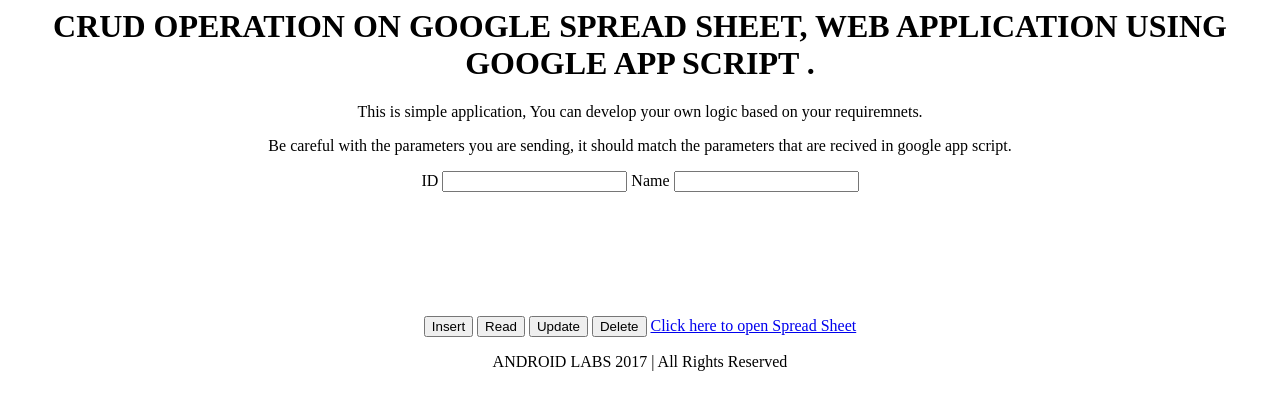
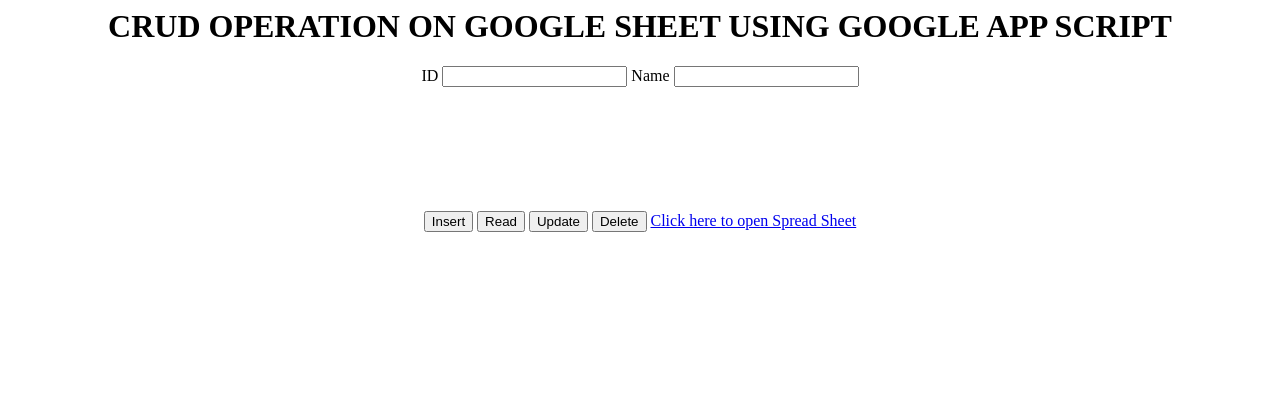
Before and after one commit to Abhinavsharma04/crudgooglesheet, a plain HTML site: page index.html in a window 1280 px wide. Drawn offline with nearby package versions, Linux system fonts and the light colour scheme.

Commit message:
Add files via upload

```diff
--- a/index.html
+++ b/index.html
@@ -39,7 +39,7 @@
 <script src="https://ajax.googleapis.com/ajax/libs/jquery/3.2.0/jquery.min.js"></script>
 <script>
 
-  var script_url = "https://script.google.com/macros/s/AKfycbzH5USmpqM_CoDSxLQvehy21-bpUVBT_nbINlEaXG0P_WURP0JK/exec?";
+  var script_url = "https://script.google.com/macros/s/AKfycbzH5USmpqM_CoDSxLQvehy21-bpUVBT_nbINlEaXG0P_WURP0JK/exec";
 
   // Make an AJAX call to Google Script
   function insert_value() {
@@ -188,10 +188,7 @@
 </head>
 <body>
 <div align="center">
-<h1>CRUD OPERATION ON GOOGLE SPREAD SHEET, WEB APPLICATION USING GOOGLE APP SCRIPT .</h1>
-<p>This is simple application, You can develop your own logic based on your requiremnets.<p>
-<p>Be careful with the parameters you are sending, it should match the parameters that are recived in google app script.</p>
-
+<h1>CRUD OPERATION ON GOOGLE SHEET USING GOOGLE APP SCRIPT</h1>
 
 <form >
 ID
@@ -213,7 +210,5 @@
 <div id="showData"></div>
 </div>
 </body>
-<div align="center">
-<p>ANDROID LABS 2017 | All Rights Reserved</p>
-</div>
+
 <html>
```
